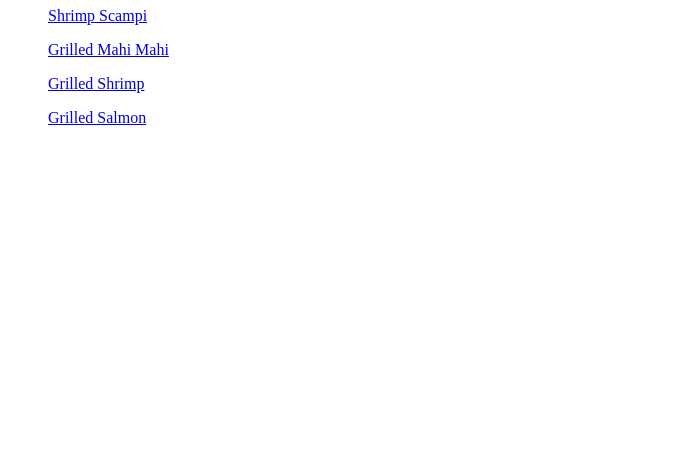
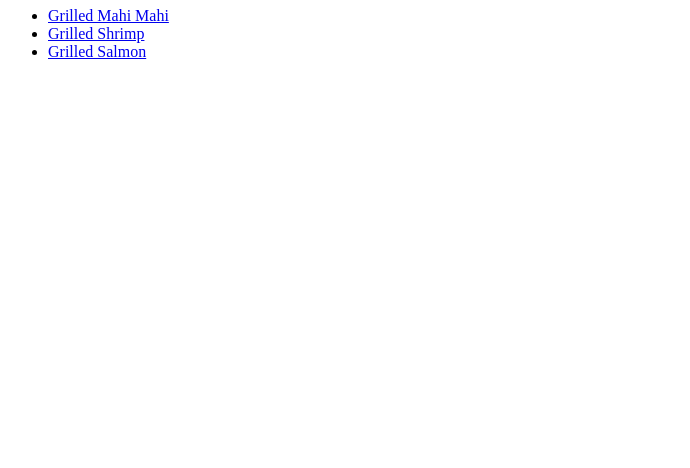
Before and after one commit to bagheeraja/odin-recipes, a plain HTML site: page index.html in a window 1280 px wide. Shown: the part 332-800 px from the top of the page, without its empty margins (0-690 px from the left). Drawn offline with Linux system fonts and the light colour scheme.

Commit message:
Template layout Reformat index html and fix list html Create mahi.html Template Create shrimp.html Template Create salmon.html Template

```diff
--- a/index.html
+++ b/index.html
@@ -10,10 +10,10 @@
       <img src="images/fireupthegrill.jpg" alt="Fire Up the Grill text with flames."
       <p></p>
      <h1>Great Summertime Recipes for the Grill</h1>
-   <ul><a href="recipes/shrimp_scampi.html">Shrimp Scampi</a></ul>
-   <ul><a href="recipes/mahi.html">Grilled Mahi Mahi</a></ul>
-   <ul><a href="recipes/shrimp.html">Grilled Shrimp</a></ul>
-   <ul><a href="recipes/salmon.html">Grilled Salmon</a></ul>
-
+     <ul>
+       <li><a href="recipes/mahi.html">Grilled Mahi Mahi</a></li>
+       <li><a href="recipes/shrimp.html">Grilled Shrimp</a></li>
+       <li><a href="recipes/salmon.html">Grilled Salmon</a></li>
+     </ul>
    </body>
 </html>
```
Also changed, not shown: recipes/mahi.html (+10 -0 lines), recipes/salmon.html (+10 -0 lines), recipes/shrimp.html (+4 -3 lines). Lines whose indentation alone changed are shown as unchanged.
